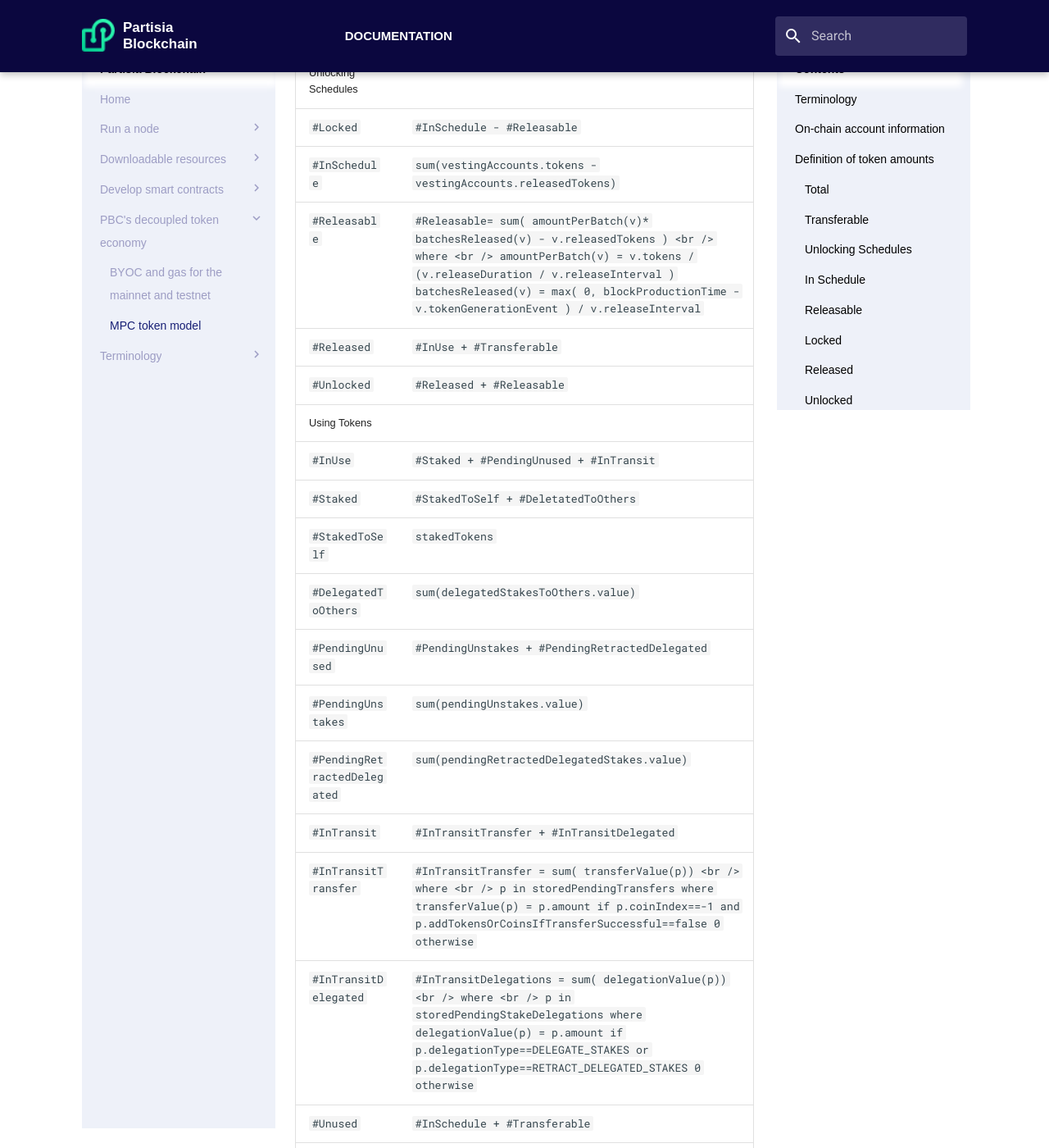
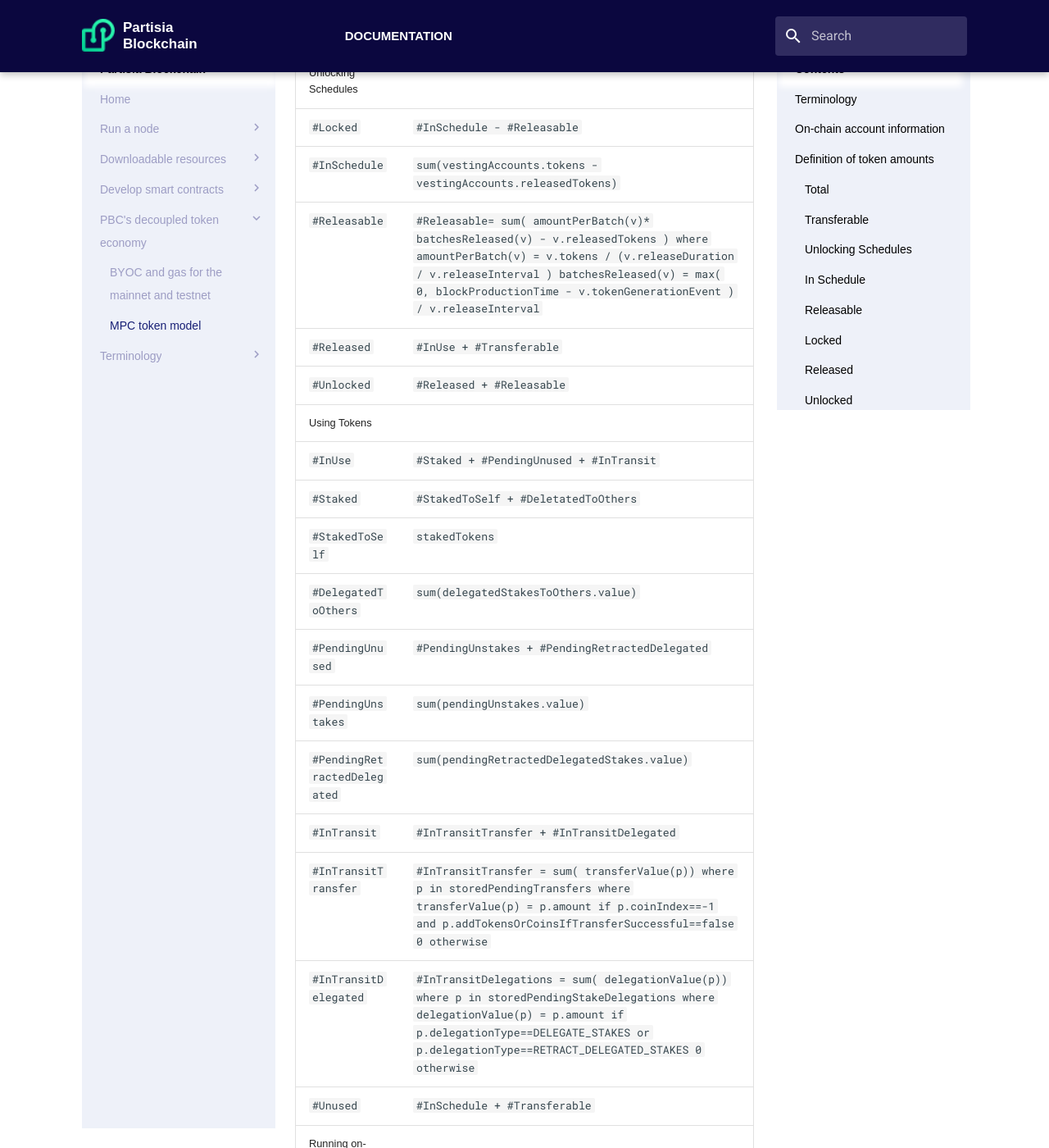
Before and after one commit to 0xSero/partisia-docs, an MkDocs documentation site: the page built from docs/mpc-tokens.md, in a window 1280 px wide and 1400 px high, scrolled down 11936 px. Shown: the whole window at 82% size. Built offline with MkDocs 1.6.1 and Material for MkDocs 9.7.7, drawn with Linux system fonts in a browser that asks for light colours; some web fonts are replaced; a script that is not in the unit is left out.

```diff
--- a/docs/mpc-tokens.md
+++ b/docs/mpc-tokens.md
@@ -367,7 +367,7 @@ Computation (from on-chain information)
 | Unlocking Schedules          |                                                                                                                                                                                                                                                                |
 | `#Locked `                   | `#InSchedule - #Releasable`                                                                                                                                                                                                                                    |
 | `#InSchedule`                | `sum(vestingAccounts.tokens - vestingAccounts.releasedTokens)`                                                                                                                                                                                                 |
-| `#Releasable`                | `#Releasable= sum( amountPerBatch(v)* batchesReleased(v) -  v.releasedTokens ) <br /> where <br /> amountPerBatch(v) = v.tokens / (v.releaseDuration / v.releaseInterval ) batchesReleased(v) = max( 0,  blockProductionTime - v.tokenGenerationEvent ) / v.releaseInterval`  |
+| `#Releasable`                | `#Releasable= sum( amountPerBatch(v)* batchesReleased(v) -  v.releasedTokens ) where amountPerBatch(v) = v.tokens / (v.releaseDuration / v.releaseInterval ) batchesReleased(v) = max( 0,  blockProductionTime - v.tokenGenerationEvent ) / v.releaseInterval`  |
 | `#Released`                  | `#InUse + #Transferable`                                                                                                                                                                                                                                       |
 | `#Unlocked`                  | `#Released  + #Releasable`                                                                                                                                                                                                                                     |
 | Using Tokens                 |                                                                                                                                                                                                                                                                |
@@ -379,8 +379,8 @@ Computation (from on-chain information)
 | `#PendingUnstakes`           | `sum(pendingUnstakes.value)`                                                                                                                                                                                                                                   |
 | `#PendingRetractedDelegated` | `sum(pendingRetractedDelegatedStakes.value)`                                                                                                                                                                                                                   |
 | `#InTransit`                 | `#InTransitTransfer + #InTransitDelegated`                                                                                                                                                                                                                     |
-| `#InTransitTransfer`         | `#InTransitTransfer = sum( transferValue(p)) <br /> where <br /> p in storedPendingTransfers  where  transferValue(p) =  p.amount if    p.coinIndex==-1 and   p.addTokensOrCoinsIfTransferSuccessful==false 0 otherwise`                                       |
-| `#InTransitDelegated`        | `#InTransitDelegations  = sum( delegationValue(p)) <br /> where <br /> p in storedPendingStakeDelegations  where  delegationValue(p) =  p.amount if   p.delegationType==DELEGATE_STAKES or  p.delegationType==RETRACT_DELEGATED_STAKES  0 otherwise`           |
+| `#InTransitTransfer`         | `#InTransitTransfer = sum( transferValue(p)) where p in storedPendingTransfers  where  transferValue(p) =  p.amount if    p.coinIndex==-1 and   p.addTokensOrCoinsIfTransferSuccessful==false 0 otherwise`                                       |
+| `#InTransitDelegated`        | `#InTransitDelegations  = sum( delegationValue(p)) where p in storedPendingStakeDelegations  where  delegationValue(p) =  p.amount if   p.delegationType==DELEGATE_STAKES or  p.delegationType==RETRACT_DELEGATED_STAKES  0 otherwise`           |
 | `#Unused`                    | `#InSchedule + #Transferable`                                                                                                                                                                                                                                  |
 | Running on-chain jobs        |                                                                                                                                                                                                                                                                |
 | `#DelegatedFromOthers`       | `#AcceptedFromOthers + #PendingFromOthers`                                                                                                                                                                                                                     |
```
